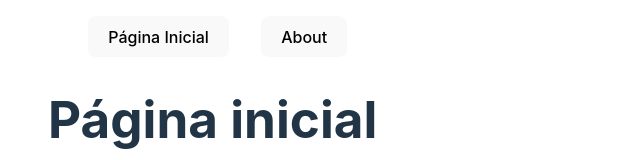
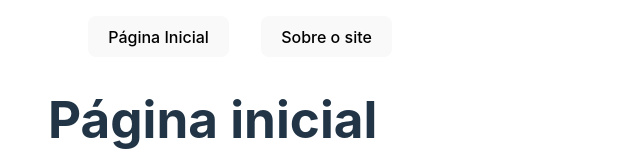
Before and after one commit to philipeoliveira/rotas-com-react-router, a React (Vite) app: page / in a window 1280 px wide. Shown: the top 160 px of the page, without its empty margins (0-640 px from the left). Built offline with nearby package versions, Linux system fonts and the light colour scheme.

Commit message:
Modify the text of the About button

```diff
--- a/src/App.jsx
+++ b/src/App.jsx
@@ -15,7 +15,7 @@ export default function App() {
                <li>
                   <Link to={'/about'}>
                      <button type='button' aria-label='Link para página About'>
-                        About
+                        Sobre o site
                      </button>
                   </Link>
                </li>
```
